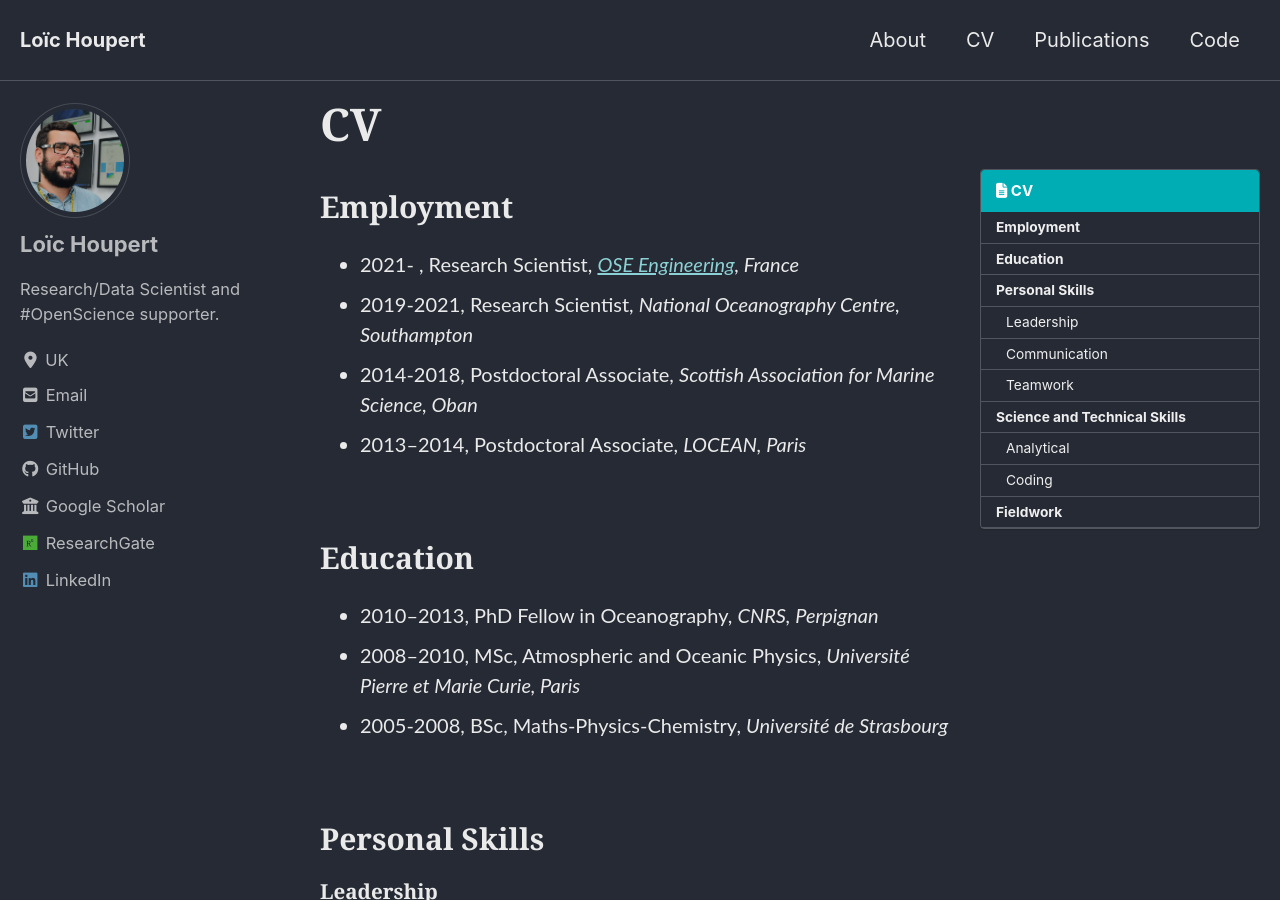
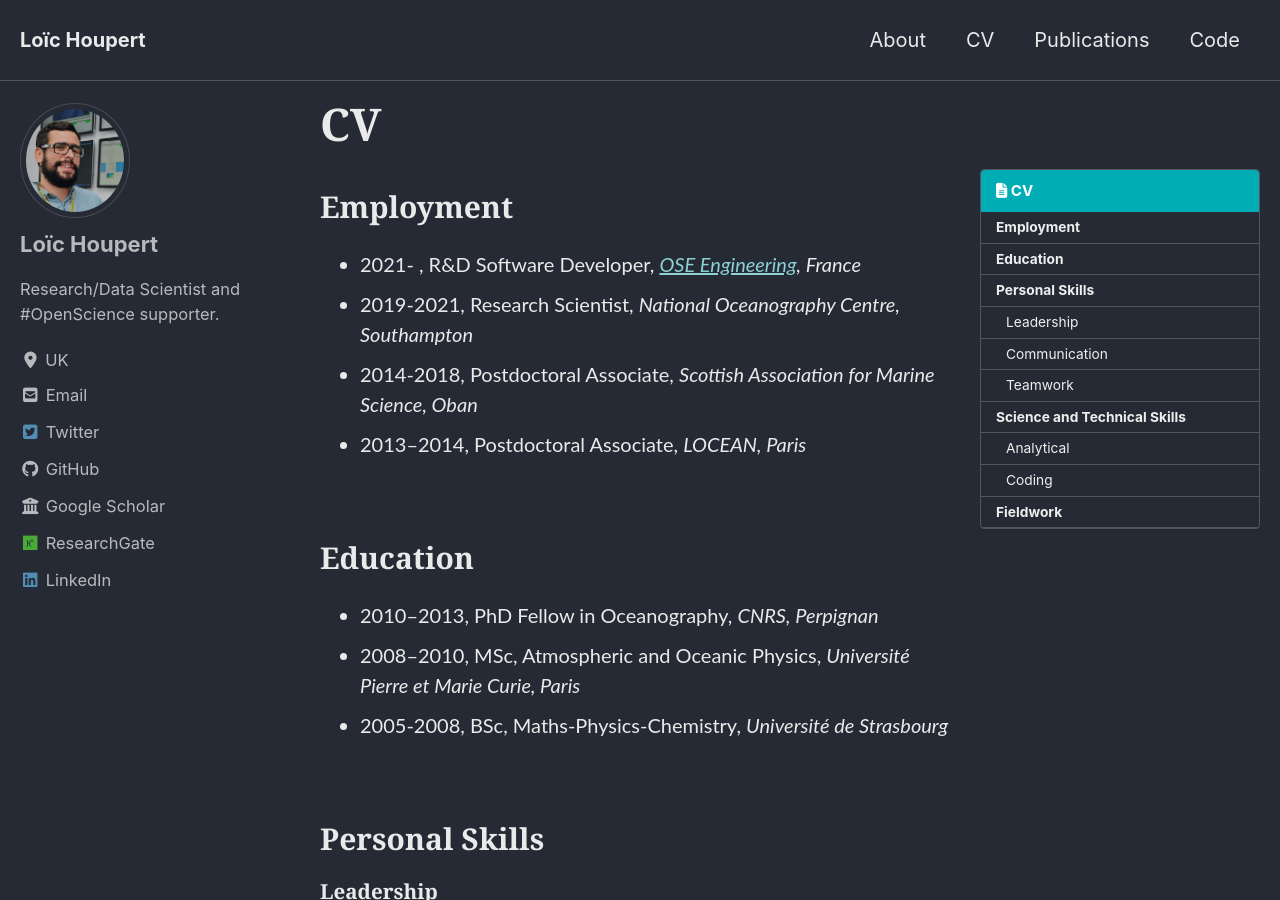
Before and after one commit to lhoupert/lhoupert.github.io, a Jekyll site: the page built from _pages/cv.md, in a window 1280 px wide and 900 px high. Built offline with Jekyll 4.4.1, drawn with Linux system fonts in a browser that asks for light colours; cached includes are drawn as plain includes; nearby versions of some CDN libraries.

Commit message:
Update cv.md

```diff
--- a/_pages/cv.md
+++ b/_pages/cv.md
@@ -9,7 +9,7 @@ toc_icon: "file-alt"
 ---
 
 #### Employment
-+ 2021-   , Research Scientist, *[OSE Engineering](http://ose-engineering.fr/){:target="_blank"}, France*
++ 2021-   , R&D Software Developer, *[OSE Engineering](http://ose-engineering.fr/){:target="_blank"}, France*
 + 2019-2021, Research Scientist, *National Oceanography Centre, Southampton*
 + 2014-2018, Postdoctoral Associate, *Scottish Association for Marine Science, Oban*
 + 2013–2014, Postdoctoral Associate, *LOCEAN, Paris*
```
